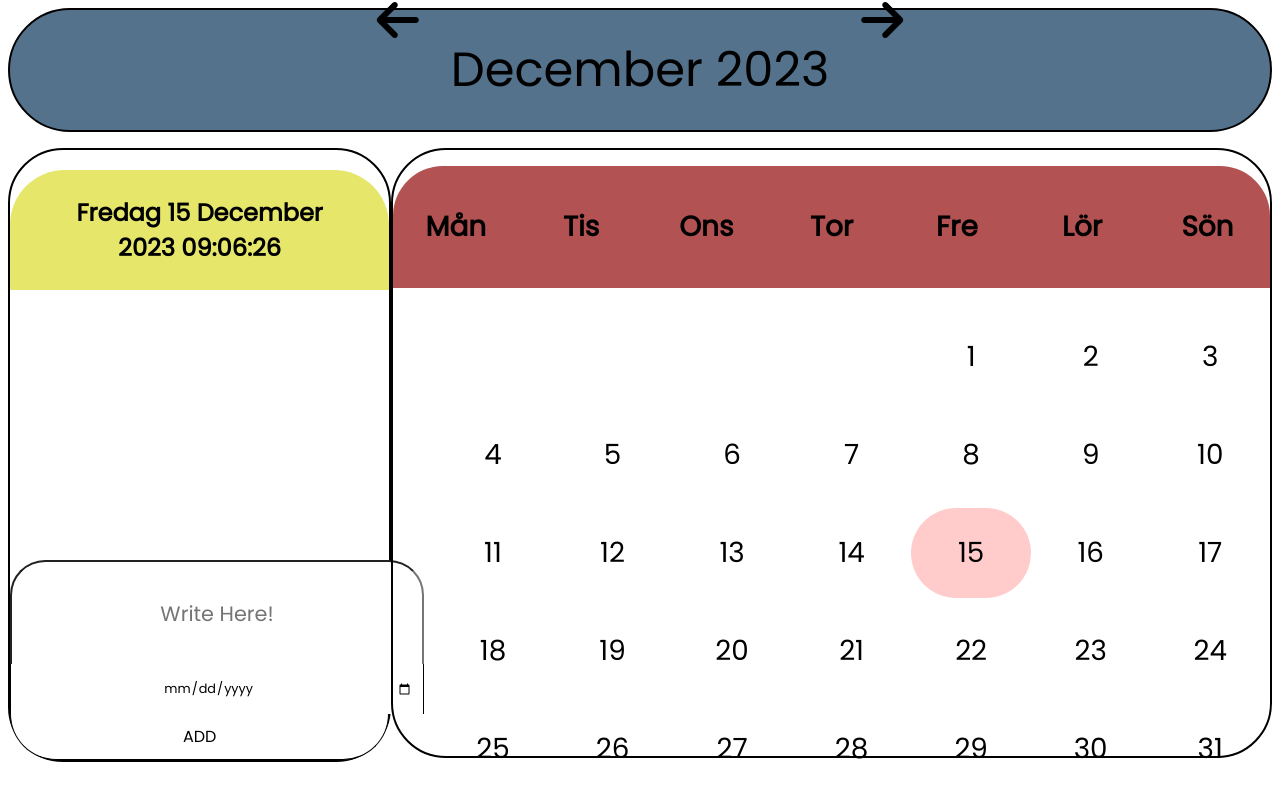
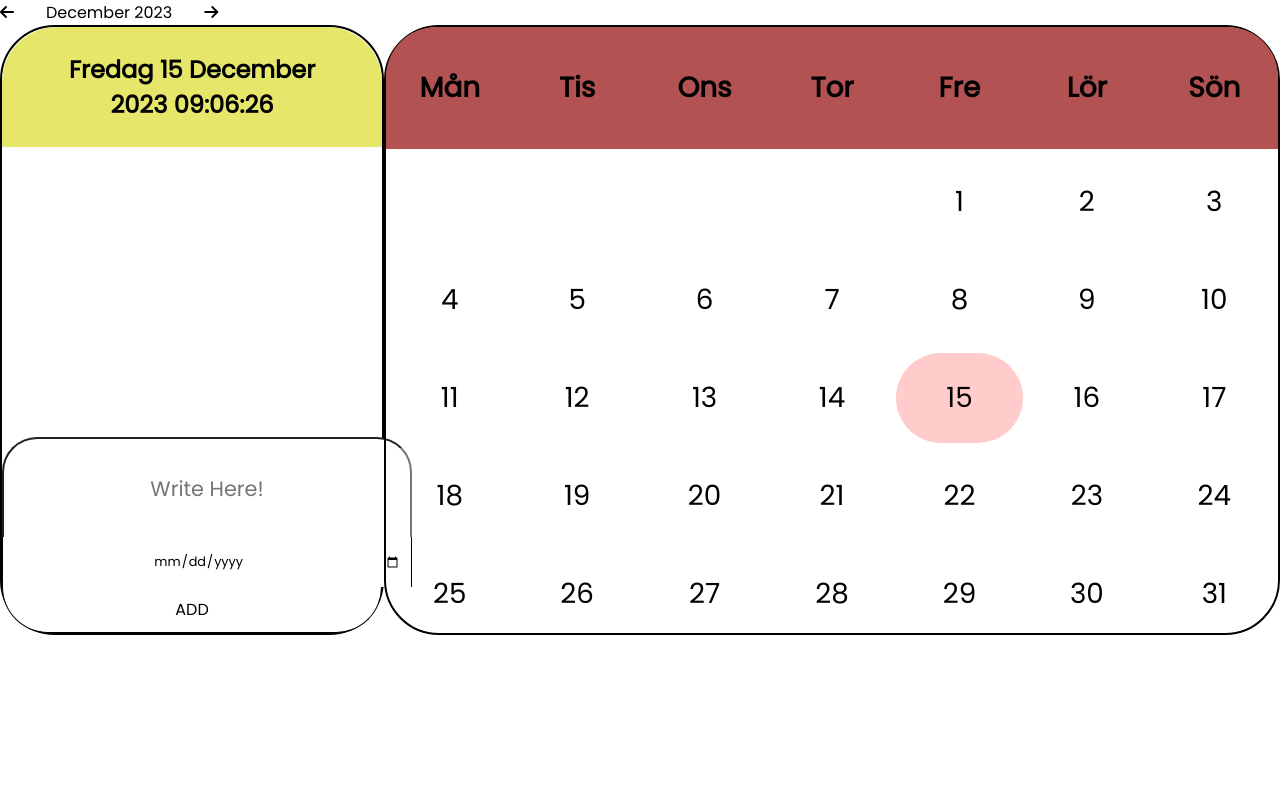
Before and after one commit to Vincent1Vincent2/Calendar, a website: page public/index.html in a window 1280 px wide. Drawn offline with Linux system fonts and the light colour scheme.

Commit message:
Commenting out header again

```diff
--- a/public/style.css
+++ b/public/style.css
@@ -1,10 +1,13 @@
 @import url('https://fonts.googleapis.com/css2?family=Poppins&display=swap');
 
 * {
+  margin: 0;
+  padding: 0;
   font-family: 'Poppins', sans-serif;
+  box-sizing: border-box;
 }
 
-header {
+/* header {
   height: 15svh;
   text-align: center;
   display: flex;
@@ -16,7 +19,7 @@ header {
   border-radius: 80px;
   margin-bottom: 1rem;
   border: solid 2px;
-}
+} */
 
 .currentMonthContainer {
   display: flex;
```
